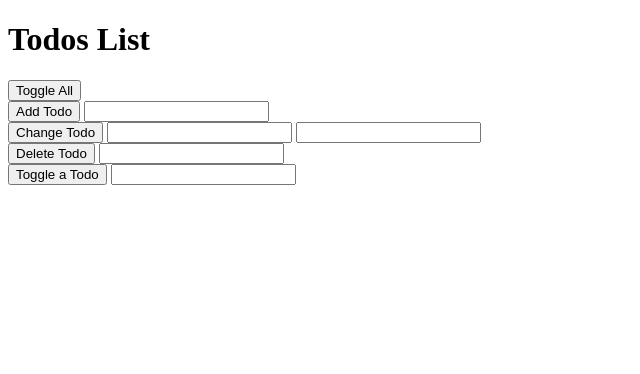
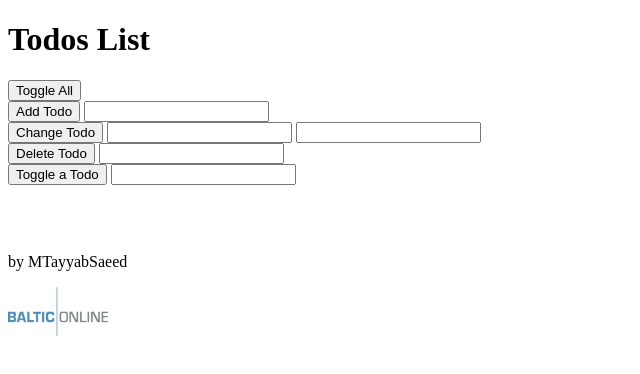
Before and after one commit to MTayyabSaeed/todos-list-javascript, a plain HTML site: page index.html in a window 1280 px wide. Shown: the whole page, without its empty margins (0-640 px from the left). Drawn offline with Linux system fonts and the light colour scheme.

Commit message:
Added BO logo and developer name

```diff
--- a/index.html
+++ b/index.html
@@ -32,6 +32,9 @@
     </div>
 
 <script src="js/todosController.js"></script>
-
+    <br>
+    <br>
+    <p>by MTayyabSaeed</p>
+        <img src="images/BO-LOGO.png" alt="Baltic-Online logo" width="100" height="50">
 </body>
 </html>
```
Also changed, not shown: images/BO-LOGO.png (added).
